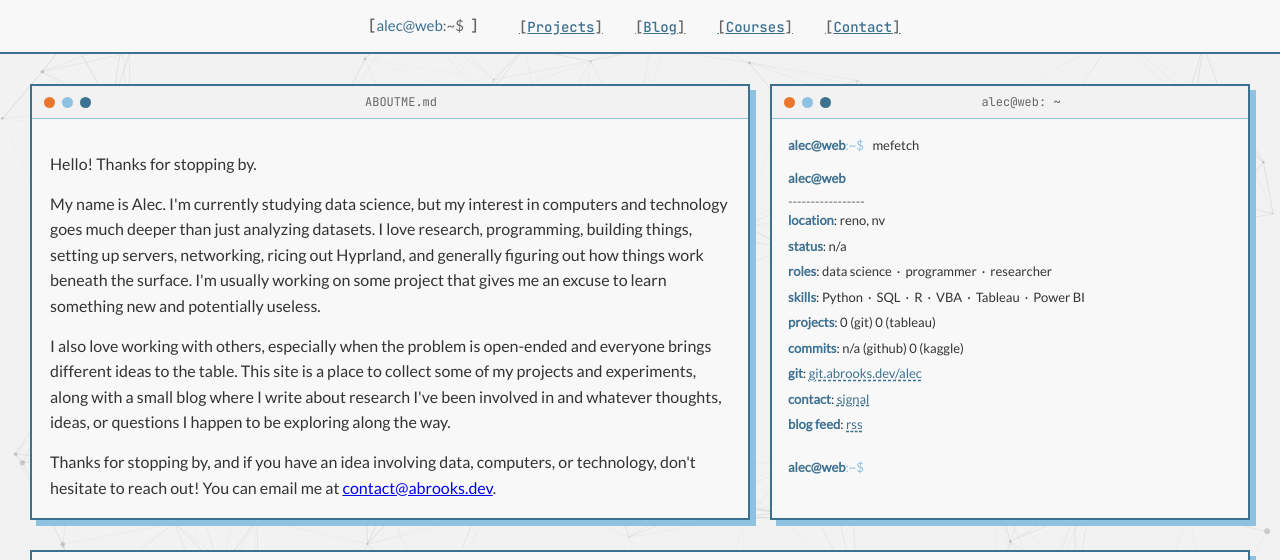
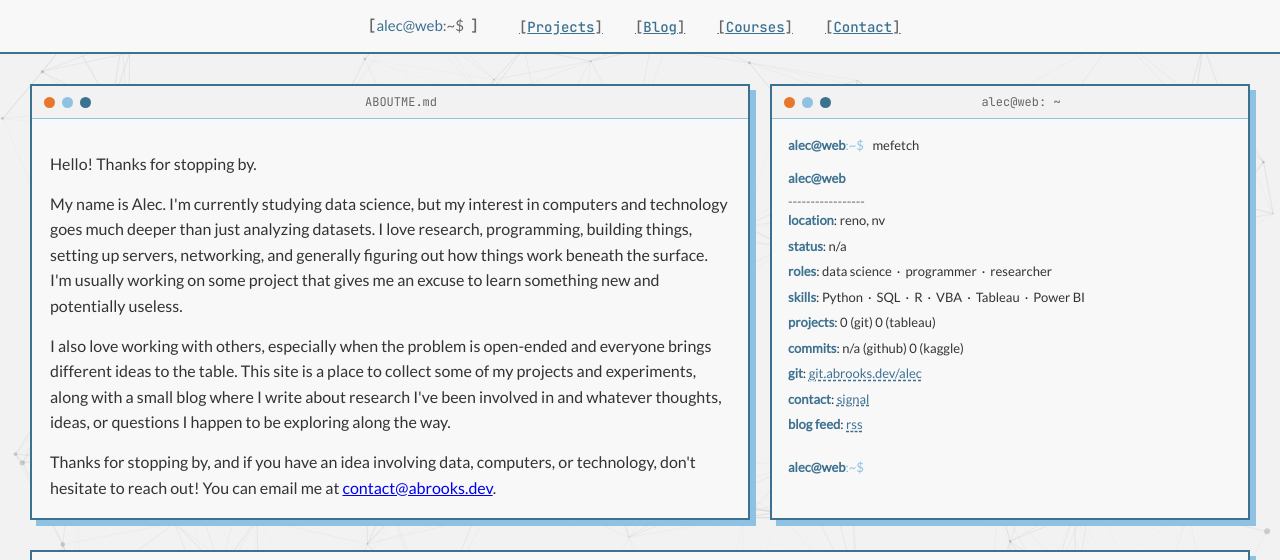
Before and after one commit to AlecBrooks/alecbrooks.github.io, an Eleventy site: page content/index.md in a window 1280 px wide. Shown: the top 560 px of the page. Built offline with nearby package versions, Linux system fonts and the light colour scheme; Eleventy itself is replaced by a stand-in of ours; files that its build step writes are made by us from their sources; no server answers; what @chrisburnell/eleventy-cache-webmentions would draw is missing.

Commit message:
Trim Hyprland mention from about-me

```diff
--- a/content/index.md
+++ b/content/index.md
@@ -16,7 +16,7 @@ extraScripts:
     <div class="window-body">
       {% include "partials/h-card.njk" %}
       <p>Hello! Thanks for stopping by.</p>
-      <p>My name is Alec. I'm currently studying data science, but my interest in computers and technology goes much deeper than just analyzing datasets. I love research, programming, building things, setting up servers, networking, ricing out Hyprland, and generally figuring out how things work beneath the surface. I'm usually working on some project that gives me an excuse to learn something new and potentially useless.</p>
+      <p>My name is Alec. I'm currently studying data science, but my interest in computers and technology goes much deeper than just analyzing datasets. I love research, programming, building things, setting up servers, networking, and generally figuring out how things work beneath the surface. I'm usually working on some project that gives me an excuse to learn something new and potentially useless.</p>
       <p>I also love working with others, especially when the problem is open-ended and everyone brings different ideas to the table. This site is a place to collect some of my projects and experiments, along with a small blog where I write about research I've been involved in and whatever thoughts, ideas, or questions I happen to be exploring along the way.</p>
       <p>Thanks for stopping by, and if you have an idea involving data, computers, or technology, don't hesitate to reach out! You can email me at <a href="mailto:{{ metadata.author.email }}">{{ metadata.author.email }}</a>.</p>
     </div>
```
